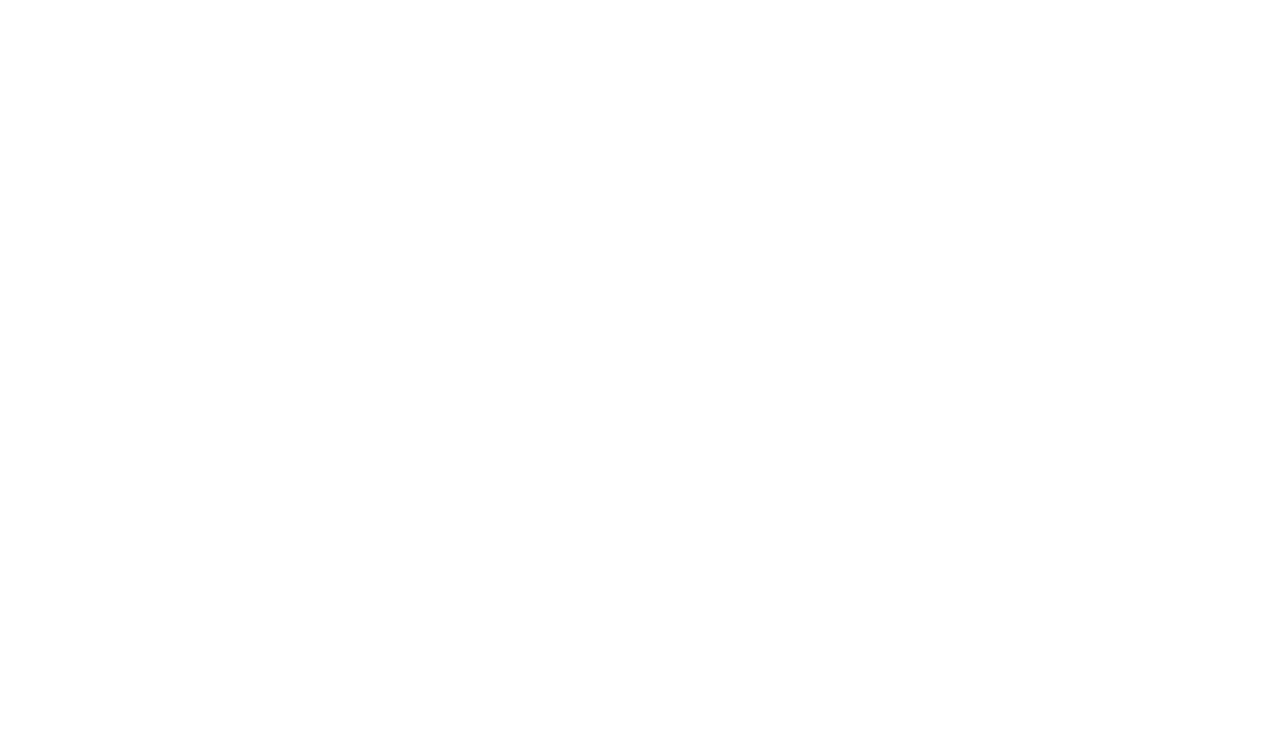
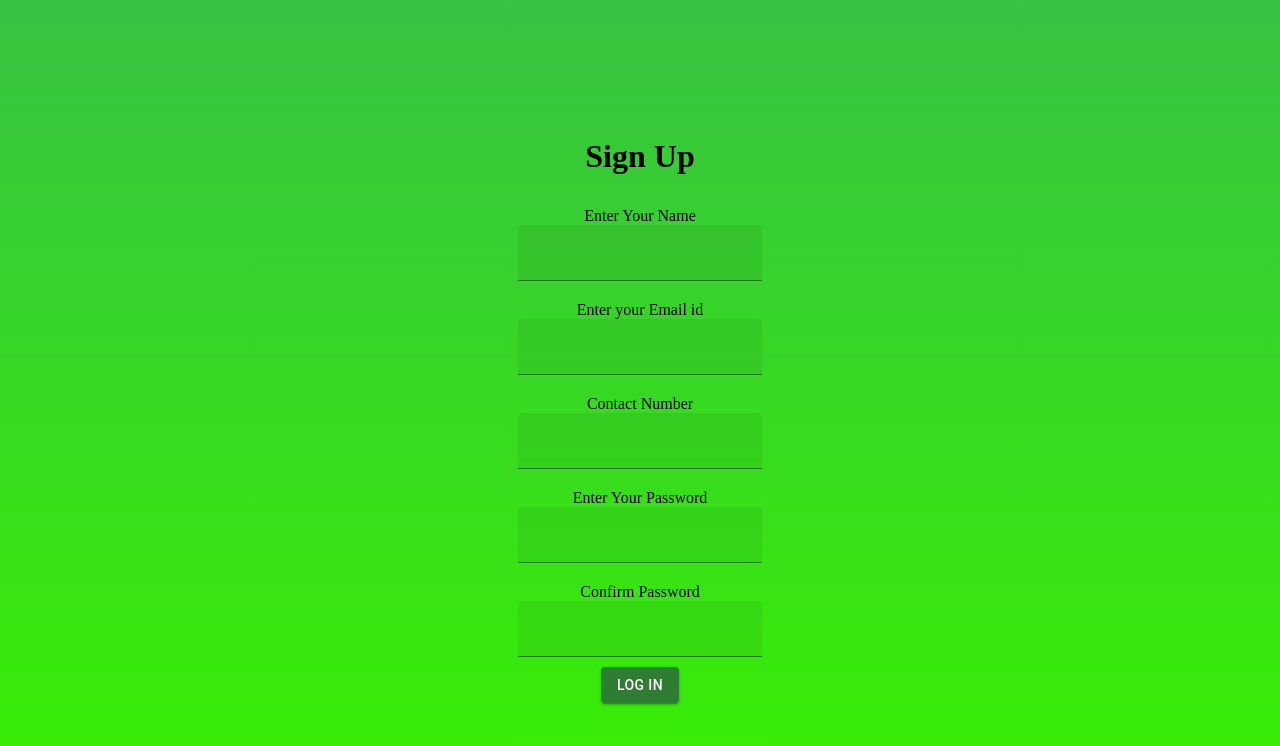
Before and after one commit to icecreamdroid/Habit-Tracker-frontend, a React (Create React App) app: page /Register in a window 1280 px wide. Before the commit this address had no page. Shown: the top 746 px of the page. Built offline with nearby package versions, Linux system fonts and the light colour scheme.

Commit message:
applied formatting to pages;added register page DONE

```diff
--- a/package.json
+++ b/package.json
@@ -37,5 +37,8 @@
       "last 1 firefox version",
       "last 1 safari version"
     ]
+  },
+  "devDependencies": {
+    "compression-webpack-plugin": "^10.0.0"
   }
 }
--- a/src/App.js
+++ b/src/App.js
@@ -2,6 +2,7 @@
 import { BrowserRouter as Router, Routes, Route, Link } from "react-router-dom";
 import Home from "./views/Home";
 import SignIn from "./components/SignIn";
+import Register from "./components/Register";
 import DashBoard from "./views/Dashboard";
 
 function App() {
@@ -10,6 +11,7 @@
       <Routes>
         <Route path="/" element={<Home />} />
         <Route path="/SignIn" element={<SignIn />} />
+        <Route path="/Register" element={<Register />} />
         {/* <Route path="/Register"/> */}
         <Route path='/dashboard' element={<DashBoard />} />
       </Routes>
--- /dev/null
+++ b/src/components/Inputfield.js
@@ -0,0 +1,24 @@
+import React from "react";
+import { TextField } from "@mui/material";
+import { css, jsx } from "@emotion/react";
+import styles from "./Inputfield.module.css";
+function Inputfield(props) {
+  return (
+    <>
+      <div className={styles.container}>
+        <label className={styles.input} htmlFor={props.name}>
+          {props.text}
+        </label>
+        <TextField
+          variant="filled"
+          name={props.name}
+          onChange={props.handleChange}
+          type={props.type || "text"}
+          className={styles.textField}
+        />
+      </div>
+    </>
+  );
+}
+
+export default Inputfield;
--- /dev/null
+++ b/src/components/Inputfield.module.css
@@ -0,0 +1,10 @@
+.container{
+    display: block;
+    padding: 10px;
+}
+.input{
+display: block;
+}
+.textField{
+
+}
--- /dev/null
+++ b/src/components/Register.js
@@ -0,0 +1,111 @@
+import React from "react";
+import { Button, TextField } from "@mui/material";
+import { Navigate } from "react-router-dom";
+import { client } from "../helpers/axiosConfig";
+import Inputfield from "./Inputfield";
+
+class Register extends React.Component {
+  constructor() {
+    super();
+    this.state = {
+      contact_number: "",
+      password: "",
+      passwordConfirm: "",
+      redirect: null,
+      error: "",
+      name: "",
+      email: "",
+    };
+  }
+  handleContact = (e) => {
+    this.setState({ contact_number: e.target.value });
+  };
+  handlePassword = (e) => {
+    this.setState({ password: e.target.value });
+  };
+  handlePasswordConfirm = (e) => {
+    this.setState({ passwordConfirm: e.target.value });
+  };
+  handleName = (e) => {
+    this.setState({ name: e.target.value });
+  };
+  handleEmail = (e) => {
+    this.setState({ email: e.target.value });
+  };
+  handleSubmit = async (e) => {
+    console.log("error", this.state.error);
+    if (this.state.error) {
+      return;
+    }
+    try {
+      const data = await client.post("/api/v1/users/signup", {
+        name: this.state.name,
+        contact_number: this.state.contact_number,
+        password: this.state.password,
+        passwordConfirm: this.state.passwordConfirm,
+      });
+      if (data.status == 200) {
+        console.log(data);
+        // localStorage.setItem("token", data.data.data.token);
+        this.setState({ redirect: true });
+      }
+    } catch (error) {
+      this.setState({ redirect: false });
+    }
+  };
+  checkPassword = async (e) => {
+    e.preventDefault();
+    if (this.state.password !== this.state.passwordConfirm) {
+      this.setState({ error: "Passwords do not match" }, () => {
+        return;
+      });
+    } else {
+      await this.handleSubmit();
+      return;
+    }
+  };
+
+  render() {
+    return (
+      <div className="container">
+        <div className="form-container">
+          <h1>Sign Up</h1>
+          <form action="" onSubmit={this.checkPassword}>
+            <Inputfield
+              handleChange={this.handleName}
+              name="name"
+              text="Enter Your Name"
+            />
+            <Inputfield
+              handleChange={this.handleEmail}
+              name="email"
+              text="Enter your Email id"
+            />
+            <Inputfield
+              handleChange={this.handleContact}
+              name="contact_number"
+              text="Contact Number"
+            />
+            <Inputfield
+              handleChange={this.handlePassword}
+              type="password"
+              name="password"
+              text="Enter Your Password"
+            />
+            <Inputfield
+              handleChange={this.handlePasswordConfirm}
+              type="password"
+              name="passwordConfirm"
+              text="Confirm Password"
+            />
+            <Button variant="contained" color="success" type="submit">Log in</Button>
+          </form>
+          {this.state.redirect === true && <Navigate to="/dashboard" />}
+          {this.state.redirect === false && <div>Wrong password brotha</div>}
+          {this.state.error && <div>Passwords do not match</div>}
+        </div>
+      </div>
+    );
+  }
+}
+export default Register;
--- a/src/components/SignIn.js
+++ b/src/components/SignIn.js
@@ -1,8 +1,8 @@
 import React from "react";
-import axios from "axios";
 import { Button, TextField } from "@mui/material";
+import Inputfield from "./Inputfield";
 import { Navigate } from "react-router-dom";
-import {client} from "../helpers/axiosConfig";
+import { client } from "../helpers/axiosConfig";
 
 class SignIn extends React.Component {
   constructor() {
@@ -17,13 +17,10 @@
     // var _this = this;
     e.preventDefault();
     try {
-      const data = await client.post(
-        "/api/v1/users/login",
-        {
-          contact_number: this.state.contact_number,
-          password: this.state.password,
-        }
-      );
+      const data = await client.post("/api/v1/users/login", {
+        contact_number: this.state.contact_number,
+        password: this.state.password,
+      });
       if (data.status == 200) {
         console.log(data.data.data.token);
         localStorage.setItem("token", data.data.data.token);
@@ -45,21 +42,20 @@
       <div className="container">
         <div className="form-container">
           <form action="" onSubmit={this.handleSubmit}>
-            <TextField
-              variant="filled"
+            <Inputfield
+              text="Contact Number"
               name="contact_number"
-              onChange={this.handleContact}
-              type="text"
+              handleChange={this.handleContact}
             />
-            <label htmlFor="contact_number">Contact Number</label>
-            <TextField
-              variant="filled"
+            <Inputfield
+              text="Password"
               name="password"
+              handleChange={this.handlePassword}
               type="password"
-              onChange={this.handlePassword}
             />
-            <label htmlFor="password">Password</label>
-            <Button type="submit">Log in</Button>
+            <Button variant="contained" color="success" type="submit">
+              Log in
+            </Button>
           </form>
           {this.state.redirect == true && <Navigate to="/dashboard" />}
           {this.state.redirect == false && <div>Wrong password brotha</div>}
--- /dev/null
+++ b/webpack.config.js
@@ -0,0 +1,12 @@
+const CompressionPlugin = require("compression-webpack-plugin");
+plugins: [
+  new CompressionPlugin({
+    test: /\.js(\?.*)?$/i,
+
+    filename: "[path][query]",
+
+    algorithm: "gzip",
+
+    deleteOriginalAssets: false,
+  }),
+];
```
Also changed, not shown: 14 other files (tests, documents, lock files or other folders).
